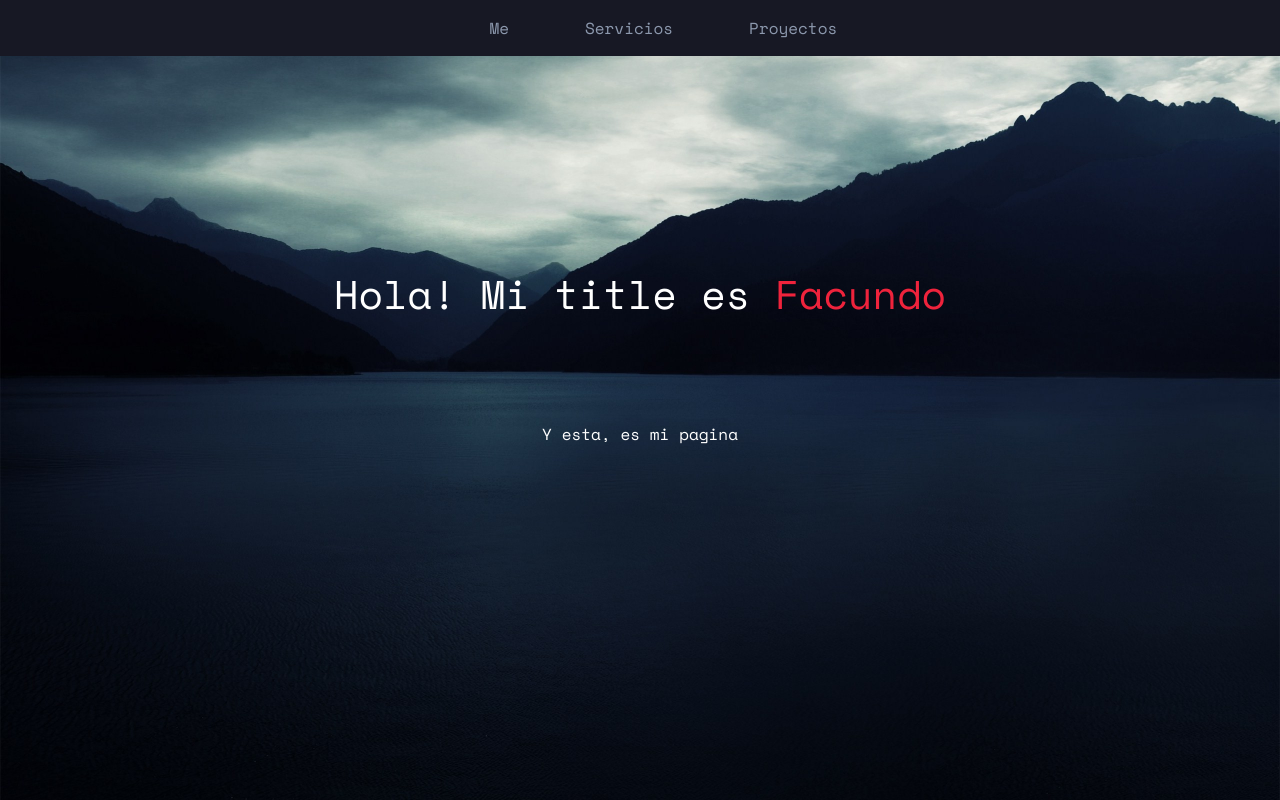
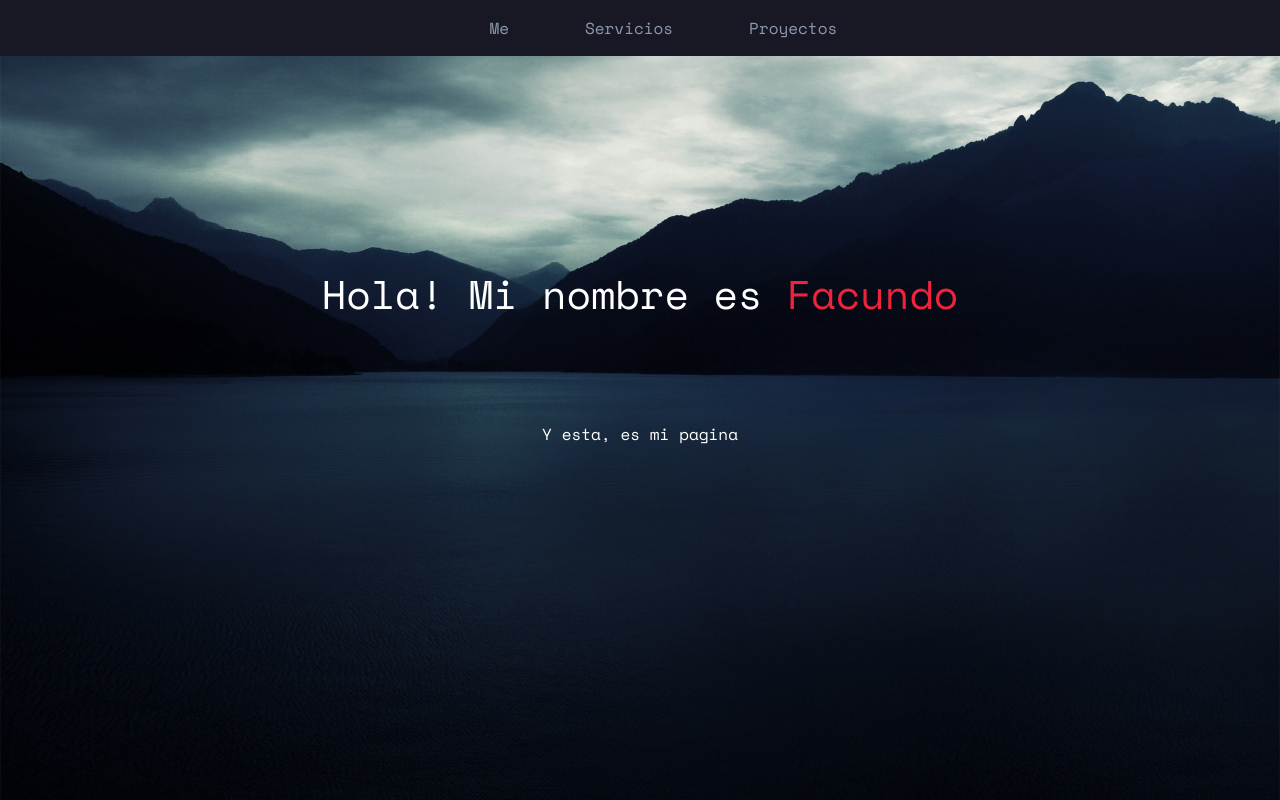
Before and after one commit to FacundoSaldivia/paginapersonal, a website: page index.html in a window 1280 px wide. Shown: the top 800 px of the page. Drawn offline with nearby package versions, Linux system fonts and the light colour scheme.

Commit message:
minor fixes

```diff
--- a/index.html
+++ b/index.html
@@ -35,7 +35,7 @@
 
     <div class="fixed-bg">
       <div id="title" class="container container-img">
-        <h1 class="py-5 text-center text-white" >Hola! Mi title es<span class="title"> Facundo</span></h1>
+        <h1 class="py-5 text-center text-white" >Hola! Mi nombre es<span class="title"> Facundo</span></h1>
         <p class="py-5 text-center text-white">Y esta, es mi pagina</p>
       </div>
     </div>
```
